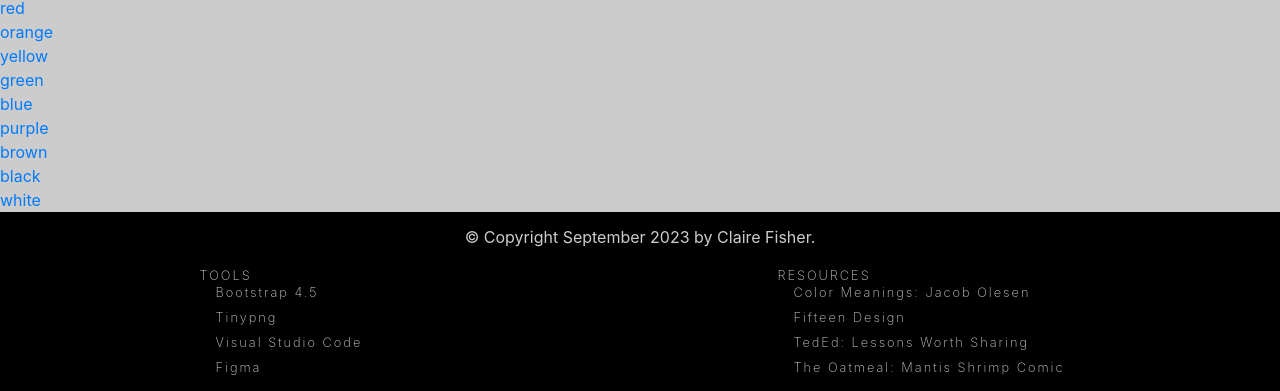
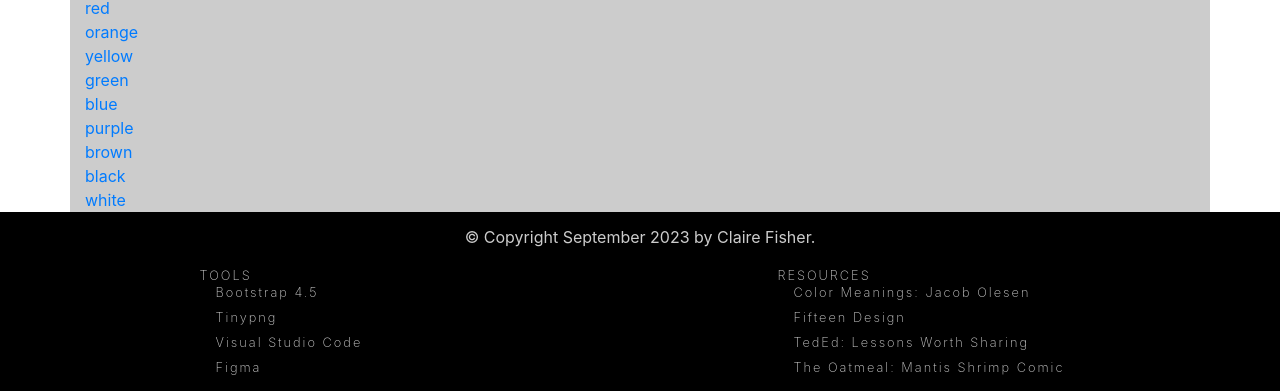
Before and after one commit to Claire-Fisher/colour-theory-ms1, a plain HTML site: page index.html in a window 1280 px wide. Shown: the part 307-698 px from the top of the page. Drawn offline with nearby package versions, Linux system fonts and the light colour scheme.

Commit message:
fix: adds .container to div #mid-grey-bg

```diff
--- a/index.html
+++ b/index.html
@@ -205,7 +205,7 @@
 
     <!---------------------------------------------------------------------COLOUR SPLAT GRID-->
 
-    <div id="mid-grey-bg">
+    <div id="mid-grey-bg" class="container">
       <div id="colour-grid-menu" class="row">
         <div class="red-box col-12">
           <a href="./red.html">red</a>
```
